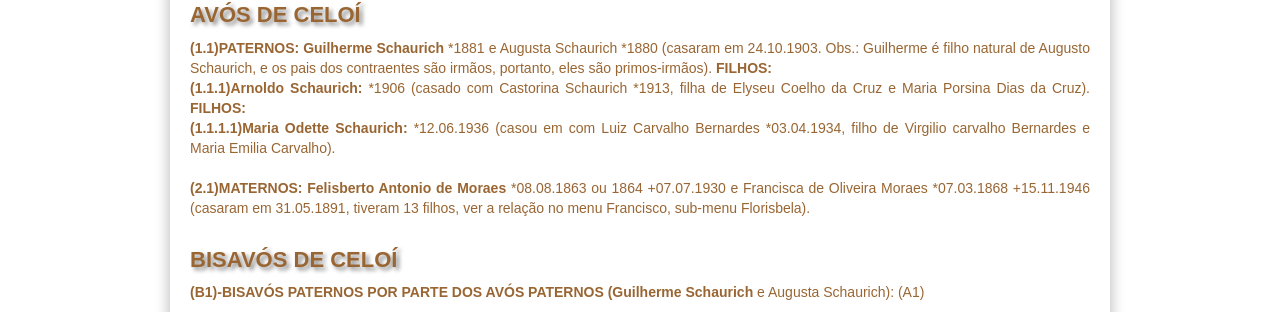
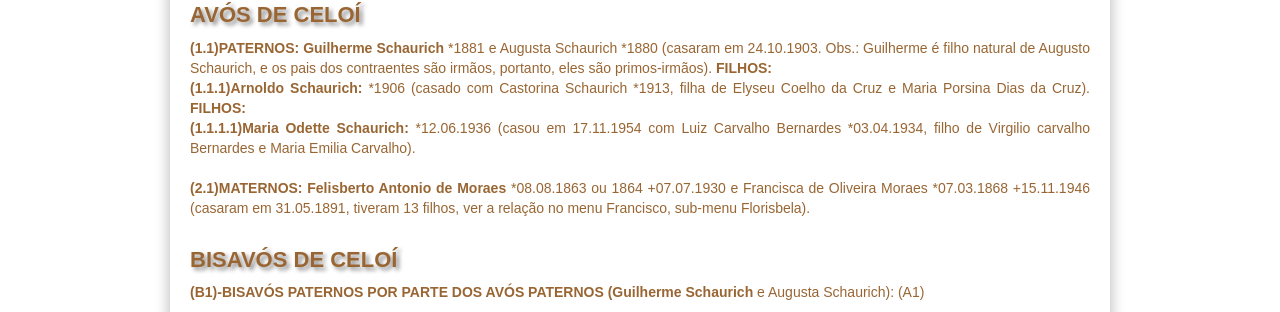
Before and after one commit to claudiovargas1955/claudiovargas1955.github.io, a Jekyll site: the page built from _pages/familia-schaurich.html, in a window 1280 px wide. Shown: the part 675-987 px from the top of the page. Built offline with Jekyll 4.4.1, drawn with Linux system fonts in a browser that asks for light colours; some web fonts are replaced.

Commit message:
Update familia-schaurich.html

```diff
--- a/_pages/familia-schaurich.html
+++ b/_pages/familia-schaurich.html
@@ -113,8 +113,8 @@ filho de Quintino Bocaiúva Barreto *1894 e Doralice Scherer Barreto *1905). <br
 Augusto Schaurich, e os pais dos contraentes são irmãos, portanto, eles são primos-irmãos). <b>FILHOS: </b><br>
   <b>(1.1.1)Arnoldo Schaurich: </b>*1906 (casado com Castorina Schaurich *1913, filha de Elyseu Coelho da Cruz e
   Maria Porsina Dias da Cruz). <b>FILHOS: </b><br>
-      <b>(1.1.1.1)Maria Odette Schaurich: </b>*12.06.1936 (casou em com Luiz Carvalho Bernardes *03.04.1934, filho de Virgilio carvalho
-      Bernardes e Maria Emilia Carvalho). <br><br>
+      <b>(1.1.1.1)Maria Odette Schaurich: </b>*12.06.1936 (casou em 17.11.1954 com Luiz Carvalho Bernardes *03.04.1934, filho de
+      Virgilio carvalho Bernardes e Maria Emilia Carvalho). <br><br>
 
 <b>(2.1)MATERNOS: Felisberto Antonio de Moraes </b>*08.08.1863 ou 1864 +07.07.1930 e Francisca de Oliveira Moraes *07.03.1868
 +15.11.1946 (casaram em 31.05.1891, tiveram 13 filhos, ver a relação no menu Francisco, sub-menu Florisbela).<br><br>
```
